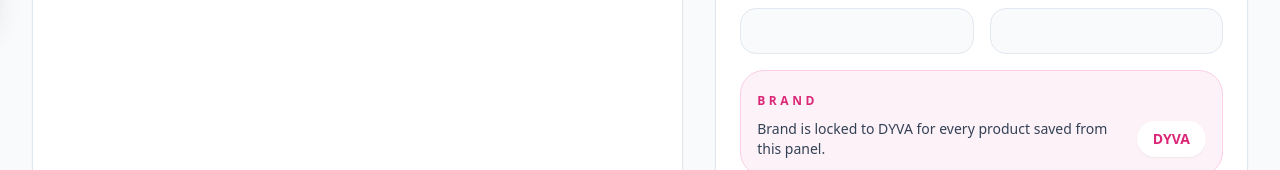
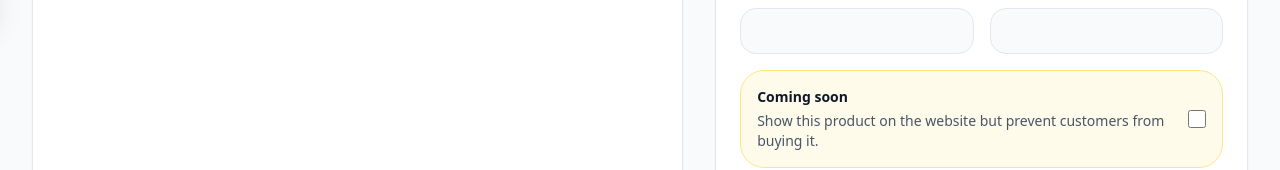
Before and after one commit to vipin-jaiswal/-E-commerce-website, a React (Vite) app in the folder frontend/: page /admin in a window 1280 px wide. Shown: the part 782-952 px from the top of the page. Built offline with nearby package versions, Linux system fonts and the light colour scheme; no server answers; sample sign-in values are in the browser's storage.

Commit message:
Products marked as "coming soon" cannot be added to cart and are hidden from non-admin users.

```diff
--- a/frontend/src/components/product/ProductCard.jsx
+++ b/frontend/src/components/product/ProductCard.jsx
@@ -4,12 +4,14 @@ import { Heart, ChevronLeft, ChevronRight } from "lucide-react";
 import Rating from "../common/Rating";
 import { useCart } from "../../hooks/useCart";
 import { useWishlist } from "../../hooks/useWishlist";
+import { useAuth } from "../../hooks/useAuth";
 import toast from "react-hot-toast";
 
 export default function ProductCard({ product }) {
   const [currentImageIndex, setCurrentImageIndex] = useState(0);
   const { addToCart } = useCart();
   const { toggleWishlist, isWishlisted } = useWishlist();
+  const { user } = useAuth();
 
   if (!product) return null;
 
@@ -22,10 +24,16 @@ export default function ProductCard({ product }) {
     product.salePrice !== null && product.salePrice !== undefined && product.salePrice !== product.price
       ? Number(product.price ?? 0)
       : null;
+  const isComingSoon = Boolean(product.comingSoon);
 
   const handleAddToCart = (e) => {
     e.preventDefault();
     e.stopPropagation();
+
+    if (user?.isAdmin) {
+      toast.error("Admins do not have a cart.");
+      return;
+    }
 
     addToCart({
       ...product,
@@ -113,6 +121,12 @@ export default function ProductCard({ product }) {
             SALE
           </span>
         )}
+
+        {isComingSoon && (
+          <span className="absolute top-12 left-3 rounded-full bg-amber-500 px-3 py-1 text-xs font-semibold text-white">
+            COMING SOON
+          </span>
+        )}
       </div>
 
       <div className="p-4">
@@ -148,9 +162,10 @@ export default function ProductCard({ product }) {
 
         <button
           onClick={handleAddToCart}
-          className="w-full mt-4 bg-gray-900 dark:bg-slate-700 hover:bg-pink-500 dark:hover:bg-pink-500 text-white py-2.5 rounded-full font-medium transition duration-300"
+          disabled={isComingSoon}
+          className="mt-4 w-full rounded-full bg-gray-900 py-2.5 font-medium text-white transition duration-300 hover:bg-pink-500 disabled:cursor-not-allowed disabled:bg-amber-500 disabled:hover:bg-amber-500 dark:bg-slate-700"
         >
-          Add To Cart
+          {isComingSoon ? "Coming Soon" : "Add To Cart"}
         </button>
       </div>
     </article>
--- a/frontend/src/components/product/ProductInfo.jsx
+++ b/frontend/src/components/product/ProductInfo.jsx
@@ -4,6 +4,7 @@ import { Heart, ShoppingBag, ShieldCheck, MessageSquare, X } from 'lucide-react'
 import Rating from '../common/Rating';
 import { useCart } from '../../hooks/useCart';
 import { useWishlist } from '../../hooks/useWishlist';
+import { useAuth } from '../../hooks/useAuth';
 import ReviewForm from './ReviewForm';
 import toast from 'react-hot-toast';
 
@@ -11,6 +12,7 @@ export default function ProductInfo({ product, reviewSummary, onReviewAdded }) {
   const navigate = useNavigate();
   const { addToCart } = useCart();
   const { toggleWishlist, isWishlisted } = useWishlist();
+  const { user } = useAuth();
   const [isReviewFormOpen, setIsReviewFormOpen] = useState(false);
 
   if (!product) return null;
@@ -85,6 +87,12 @@ export default function ProductInfo({ product, reviewSummary, onReviewAdded }) {
         )}
       </div>
 
+      {product.comingSoon && (
+        <p className="inline-flex w-fit rounded-full bg-amber-100 px-4 py-2 text-sm font-semibold text-amber-800 dark:bg-amber-500/20 dark:text-amber-200">
+          Coming soon — this product is not available to purchase yet.
+        </p>
+      )}
+
       <p className="max-w-2xl leading-7 text-muted dark:text-slate-400">
         {product.description}
       </p>
@@ -114,14 +122,17 @@ export default function ProductInfo({ product, reviewSummary, onReviewAdded }) {
       </div>
 
       <div className="flex flex-wrap gap-3">
+        {!user?.isAdmin && !product.comingSoon && (
           <button
             type="button"
             onClick={handleAddToCart}
-          className="inline-flex items-center gap-2 rounded-pill bg-charcoal px-5 py-3 text-sm font-semibold text-white transition-colors hover:bg-pink-500"
+            className="inline-flex items-center gap-2 rounded-pill bg-pink-500 px-5 py-3 text-sm font-semibold text-white transition-colors hover:bg-pink-600"
           >
             <ShoppingBag size={16} />
             Add to cart
           </button>
+        )}
+        {!user?.isAdmin && !product.comingSoon && (
           <button
             type="button"
             onClick={handleBuyNow}
@@ -130,6 +141,8 @@ export default function ProductInfo({ product, reviewSummary, onReviewAdded }) {
             <ShoppingBag size={16} />
             Buy Now
           </button>
+        )}
+        {!user?.isAdmin && (
           <button
             type="button"
             onClick={handleWishlist}
@@ -142,12 +155,14 @@ export default function ProductInfo({ product, reviewSummary, onReviewAdded }) {
             <Heart size={16} className={wishlisted ? 'fill-current' : ''} />
             {wishlisted ? 'Saved' : 'Save for later'}
           </button>
+        )}
       </div>
 
       <div className="text-sm text-muted dark:text-slate-400">
         Stock: {Number(product.stock ?? 0)} available
       </div>
 
+      {!user?.isAdmin && (
         <div className="border-t border-border dark:border-slate-700 pt-6">
         {isReviewFormOpen ? (
           <div className="space-y-4">
@@ -179,6 +194,7 @@ export default function ProductInfo({ product, reviewSummary, onReviewAdded }) {
           </button>
         )}
         </div>
+      )}
     </div>
 
   );
--- a/frontend/src/context/CartContext.jsx
+++ b/frontend/src/context/CartContext.jsx
@@ -58,6 +58,10 @@ export const CartProvider = ({ children }) => {
   }, [items]);
 
   const addToCart = async (product) => {
+    if (product?.comingSoon) {
+      throw new Error('This product is coming soon and cannot be added to the cart yet.');
+    }
+
     setItems((prevItems) => {
       const existing = prevItems.find((item) => item.id === product.id);
 
--- a/frontend/src/pages/Admin.jsx
+++ b/frontend/src/pages/Admin.jsx
@@ -17,6 +17,7 @@ const emptyForm = {
   price: '',
   salePrice: '',
   stock: '',
+  comingSoon: false,
   images: [],
   availableRegions: REGION_OPTIONS.map((region) => region.key),
 };
@@ -38,6 +39,7 @@ const formFromProduct = (product) => ({
   price: product?.price ?? '',
   salePrice: product?.salePrice ?? '',
   stock: product?.stock ?? '',
+  comingSoon: Boolean(product?.comingSoon),
   images: Array.isArray(product?.images) ? product.images : [],
   availableRegions: Array.isArray(product?.availableRegions) && product.availableRegions.length > 0
     ? product.availableRegions
@@ -61,6 +63,7 @@ const toPayload = (form, images) => ({
   price: form.price,
   salePrice: form.salePrice,
   stock: form.stock,
+  comingSoon: form.comingSoon,
   images,
   availableRegions: form.availableRegions,
 });
@@ -517,6 +520,21 @@ export default function Admin() {
                 ))}
               </div>
 
+              <label className="flex cursor-pointer items-center justify-between gap-4 rounded-3xl border border-amber-200 bg-amber-50 p-4 dark:border-amber-500/30 dark:bg-amber-500/10">
+                <div>
+                  <p className="text-sm font-semibold text-slate-900 dark:text-white">Coming soon</p>
+                  <p className="mt-1 text-sm text-slate-600 dark:text-slate-400">
+                    Show this product on the website but prevent customers from buying it.
+                  </p>
+                </div>
+                <input
+                  type="checkbox"
+                  checked={form.comingSoon}
+                  onChange={(event) => setForm((current) => ({ ...current, comingSoon: event.target.checked }))}
+                  className="h-5 w-5 accent-pink-500"
+                />
+              </label>
+
               <div className="rounded-3xl border border-pink-200 bg-pink-50 px-4 py-4 dark:border-pink-500/30 dark:bg-pink-500/10">
                 <span className="text-xs font-semibold uppercase tracking-[0.3em] text-pink-600 dark:text-pink-300">Brand</span>
                 <div className="mt-2 flex items-center justify-between gap-4">
--- a/frontend/src/pages/Wishlist.jsx
+++ b/frontend/src/pages/Wishlist.jsx
@@ -16,7 +16,7 @@ export default function Wishlist() {
       toggleWishlist(product);
       toast.success(`${product.name} moved to cart`);
     } catch (error) {
-      toast.error(error.response?.data?.message || 'Could not move item to cart');
+      toast.error(error.response?.data?.message || error.message || 'Could not move item to cart');
     }
   };
 
@@ -80,10 +80,11 @@ export default function Wishlist() {
                 <span className="font-semibold text-charcoal text-sm">₹{product.price?.toLocaleString()}</span>
                 <button
                   onClick={() => moveToCart(product)}
+                  disabled={product.comingSoon}
                   className="flex items-center gap-1.5 text-xs font-semibold text-charcoal bg-ivory-dark
-                    hover:bg-charcoal hover:text-ivory px-3 py-1.5 rounded-pill transition-all"
+                    hover:bg-charcoal hover:text-ivory px-3 py-1.5 rounded-pill transition-all disabled:cursor-not-allowed disabled:opacity-60"
                 >
-                  <ShoppingBag size={13} /> Add
+                  <ShoppingBag size={13} /> {product.comingSoon ? 'Coming Soon' : 'Add'}
                 </button>
               </div>
             </div>
```
Also changed, not shown: 2 other files (tests, documents, lock files or other folders). Lines whose indentation alone changed are shown as unchanged.
